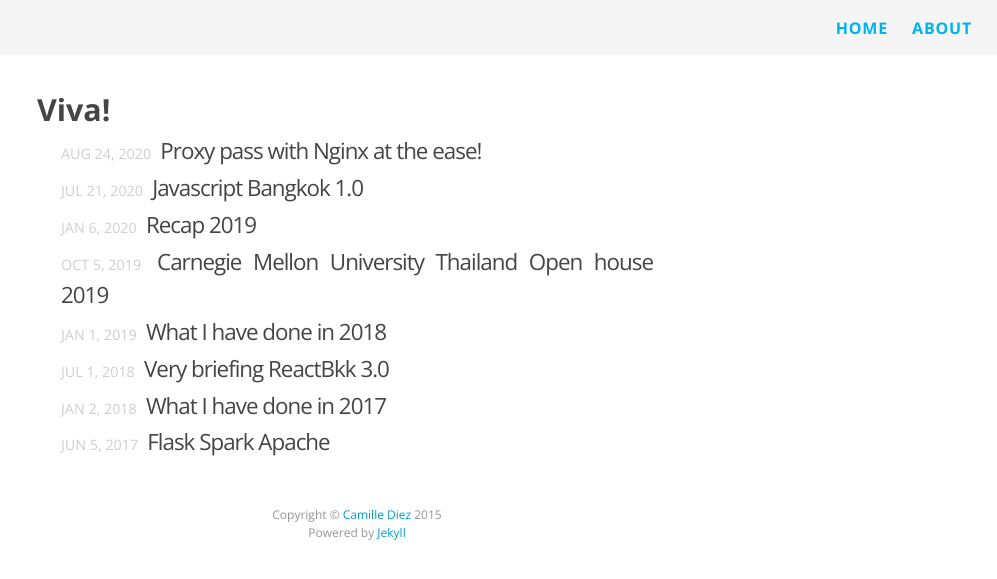
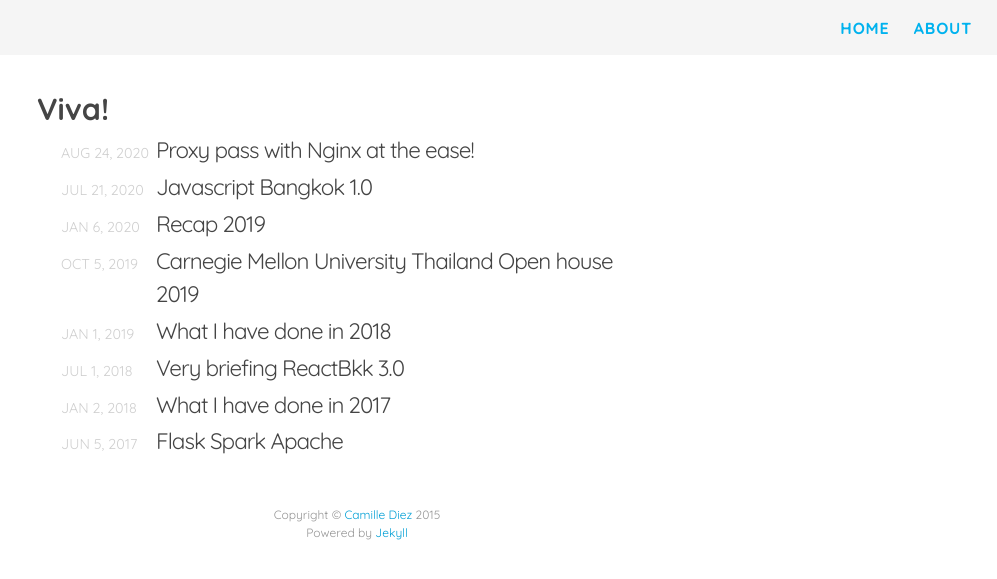
Before and after one commit to oat9002/oat9002.github.io, a Jekyll site: the page built from index.html, in a window 1280 px wide. Shown: the top 579 px of the page, without its empty margins (283-1280 px from the left). Built offline with Jekyll 4.4.1, drawn with Linux system fonts in a browser that asks for light colours; nearby versions of some CDN libraries.

Commit message:
:libstick: Update ui

```diff
--- a/_includes/head.html
+++ b/_includes/head.html
@@ -29,12 +29,13 @@
         type="text/css"
     />
     <link
-        href="https://fonts.googleapis.com/css?family=Open+Sans:300,700"
+        href="https://fonts.googleapis.com/css2?family=Quicksand:wght@400;700&display=swap"
         rel="stylesheet"
         type="text/css"
     />
     <link
         href="https://fonts.googleapis.com/css2?family=Roboto+Mono&display=swap"
         rel="stylesheet"
+        type="text/css"
     />
 </head>
--- a/_sass/_layout.scss
+++ b/_sass/_layout.scss
@@ -77,7 +77,7 @@
     padding-bottom: 3em;
     margin: auto;
     font-size: 12px;
-    font-family: Open Sans;
+    font-family: $base-font-family;
     color: #959595;
 }
 
@@ -116,13 +116,16 @@
     list-style: none;
 
     > li {
-        display: block;
+        display: flex;
+        justify-content: space-around;
+        align-items: baseline;
+        text-align: left;
         padding: 0.1em 1.5em;
     }
 }
 
 .post-link {
-    font-family: "Open Sans";
+    font-family: $base-font-family;
     font-weight: 300;
     font-size: 1.5em;
     letter-spacing: -1px;
@@ -140,6 +143,7 @@
     color: $grey-color-light;
     text-transform: uppercase;
     display: inline-block;
+    min-width: 90px;
 }
 
 /* Post Format
--- a/css/main.scss
+++ b/css/main.scss
@@ -4,7 +4,7 @@
 @charset "utf-8";
 
 // Our variables
-$base-font-family: "Open Sans", "PT Sans", Helvetica, Arial, sans-serif;
+$base-font-family: Quicksand, "PT Sans", Helvetica, Arial, sans-serif;
 $base-font-size: 16px;
 $small-font-size: $base-font-size * 0.895;
 $large-font-size: $base-font-size * 1.4;
```
